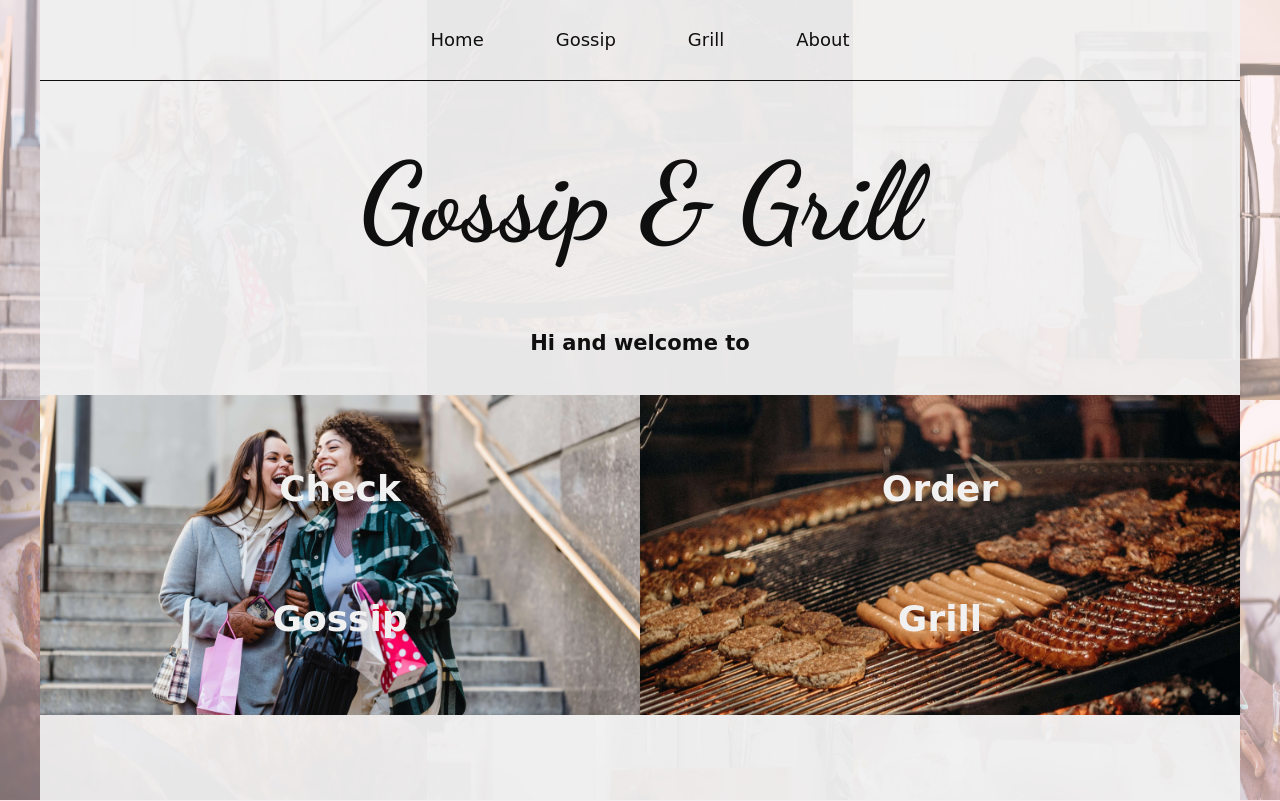
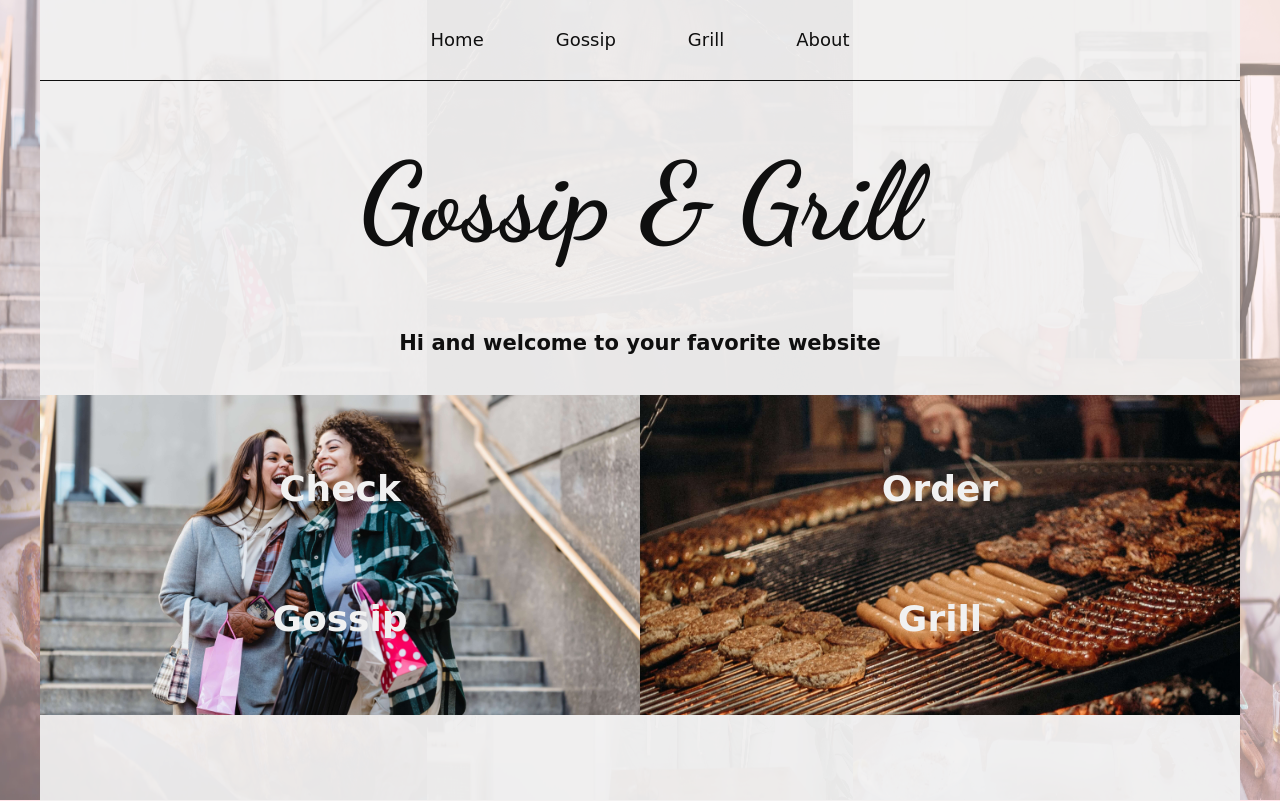
Before and after one commit to vladimirmaksimovic/gossipandgrill, a plain HTML site: page home.html in a window 1280 px wide. Drawn offline with Linux system fonts and the light colour scheme; a web font is replaced by a local one.

Commit message:
adding content

```diff
--- a/home.html
+++ b/home.html
@@ -1,6 +1,5 @@
 <!DOCTYPE html>
 <html lang="en">
-
   <head>
     <meta charset="UTF-8" />
     <meta http-equiv="X-UA-Compatible" content="IE=edge" />
@@ -11,9 +10,13 @@
     <!-- JS Link -->
     <script src="./main.js" defer></script>
     <!-- Font Awesome 6 Link -->
-  <link rel="stylesheet" href="https://cdnjs.cloudflare.com/ajax/libs/font-awesome/6.1.2/css/all.min.css"
+    <link
+      rel="stylesheet"
+      href="https://cdnjs.cloudflare.com/ajax/libs/font-awesome/6.1.2/css/all.min.css"
       integrity="sha512-1sCRPdkRXhBV2PBLUdRb4tMg1w2YPf37qatUFeS7zlBy7jJI8Lf4VHwWfZZfpXtYSLy85pkm9GaYVYMfw5BC1A=="
-    crossorigin="anonymous" referrerpolicy="no-referrer" />
+      crossorigin="anonymous"
+      referrerpolicy="no-referrer"
+    />
   </head>
 
   <body>
@@ -45,7 +48,7 @@
     <main class="content-limit home-content">
       <div class="heading-section">
         <h1>Gossip & Grill</h1>
-      <h3>Hi and welcome to</h3>
+        <h3>Hi and welcome to your favorite website</h3>
       </div>
 
       <!-- <h6>... Under Construction ...</h6> -->
@@ -86,5 +89,4 @@
   </footer> -->
     <!-- /Footer Section -->
   </body>
-
 </html>
```
Also changed, not shown: about.html (+6 -2 lines). Lines whose indentation alone changed are shown as unchanged.
